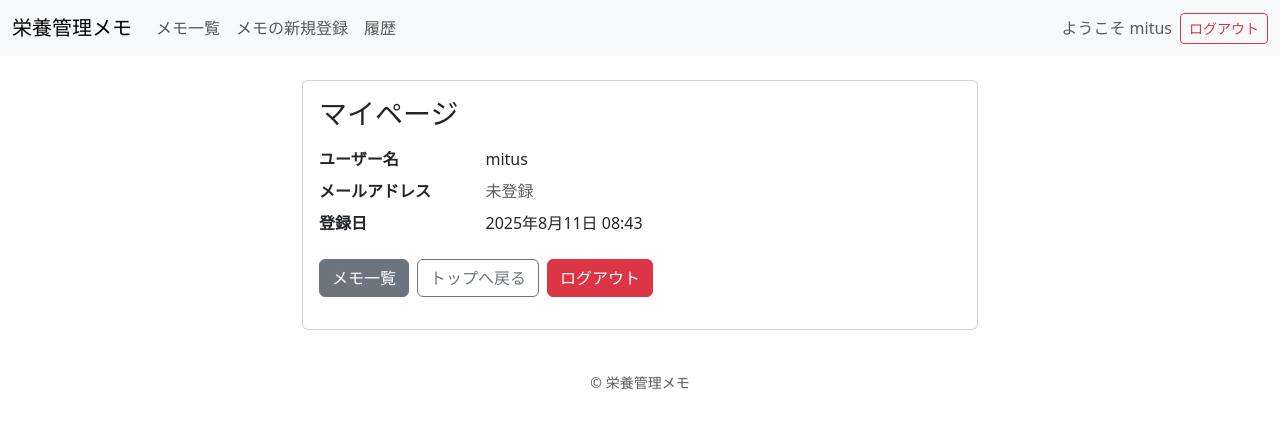
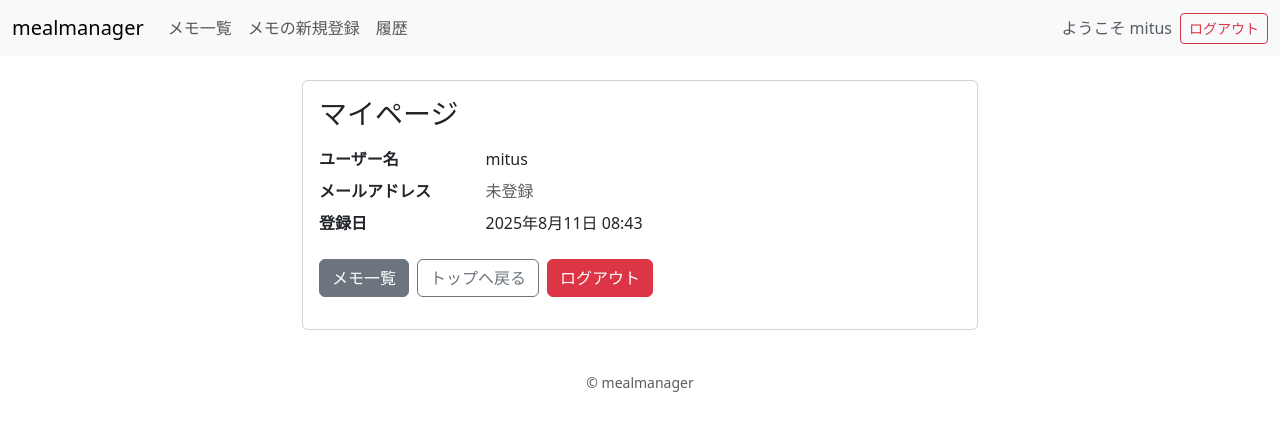
Before and after one commit to takaoka-py0414/TODOPROJECT, a Django app: page /mypage/ in a window 1280 px wide. Shown: the top 431 px of the page. Run offline with Django 5.2, Linux system fonts and the light colour scheme; a user stored in the database is signed in.

Commit message:
feat: Change app name from 栄養管理メモ to mealmanager

```diff
--- a/templates/base.html
+++ b/templates/base.html
@@ -4,14 +4,14 @@
   <head>
     <meta charset="utf-8">
     <meta name="viewport" content="width=device-width, initial-scale=1">
-    <title>{% block title %}栄養管理メモ{% endblock title %}</title>
+    <title>{% block title %}mealmanager{% endblock title %}</title>
     <link href="https://cdn.jsdelivr.net/npm/bootstrap@5.3.0/dist/css/bootstrap.min.css" rel="stylesheet">
     <link rel="stylesheet" href="{% static 'css/style.css' %}">
   </head>
   <body>
     <header class="navbar navbar-expand-lg navbar-light bg-light">
       <div class="container-fluid">
-        <a class="navbar-brand" href="{% url 'todo:top' %}">栄養管理メモ</a>
+        <a class="navbar-brand" href="{% url 'todo:top' %}">mealmanager</a>
 
         <button class="navbar-toggler" type="button" data-bs-toggle="collapse" data-bs-target="#mainNav" aria-controls="mainNav" aria-expanded="false" aria-label="Toggle navigation">
           <span class="navbar-toggler-icon"></span>
@@ -23,7 +23,7 @@
               <a class="nav-link" href="{% url 'todo:meal_list' %}" title="登録済みのメモ一覧を表示">メモ一覧</a>
             </li>
             <li class="nav-item">
-              <a class="nav-link" href="{% url 'todo:meal_create' %}" title="新しい栄養管理メモを作成する">メモの新規登録</a>
+              <a class="nav-link" href="{% url 'todo:meal_create' %}" title="新しいメモを作成する">メモの新規登録</a>
             </li>
             <li class="nav-item">
               <a class="nav-link" href="{% url 'todo:history' %}" title="過去の記録を表示">履歴</a>
@@ -57,7 +57,7 @@
     </main>
 
     <footer class="text-center py-3">
-      <small class="text-muted">© 栄養管理メモ</small>
+      <small class="text-muted">© mealmanager</small>
     </footer>
 
     <script src="https://cdn.jsdelivr.net/npm/bootstrap@5.3.0/dist/js/bootstrap.bundle.min.js"></script>
```
Also changed, not shown: README.md.
